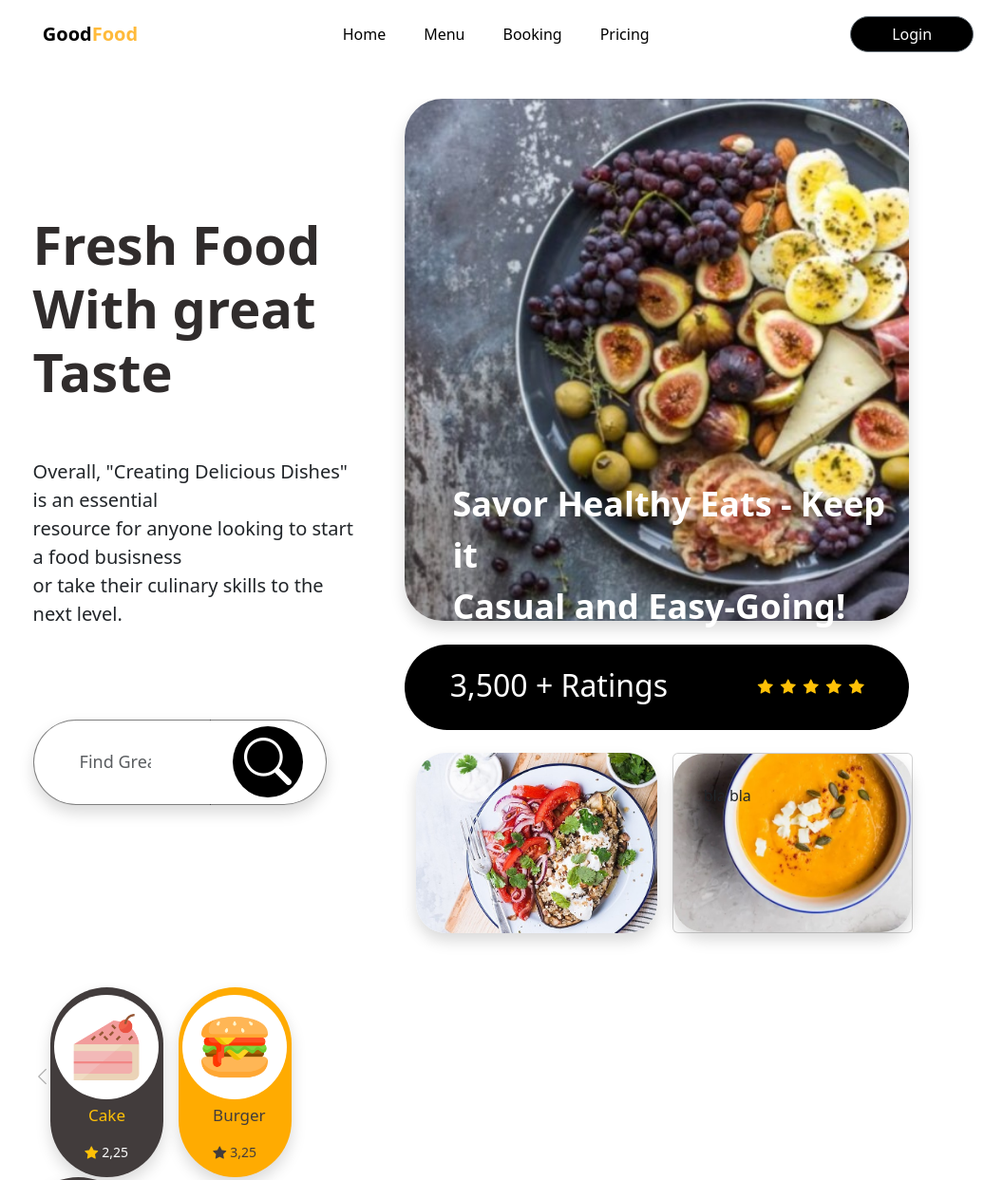
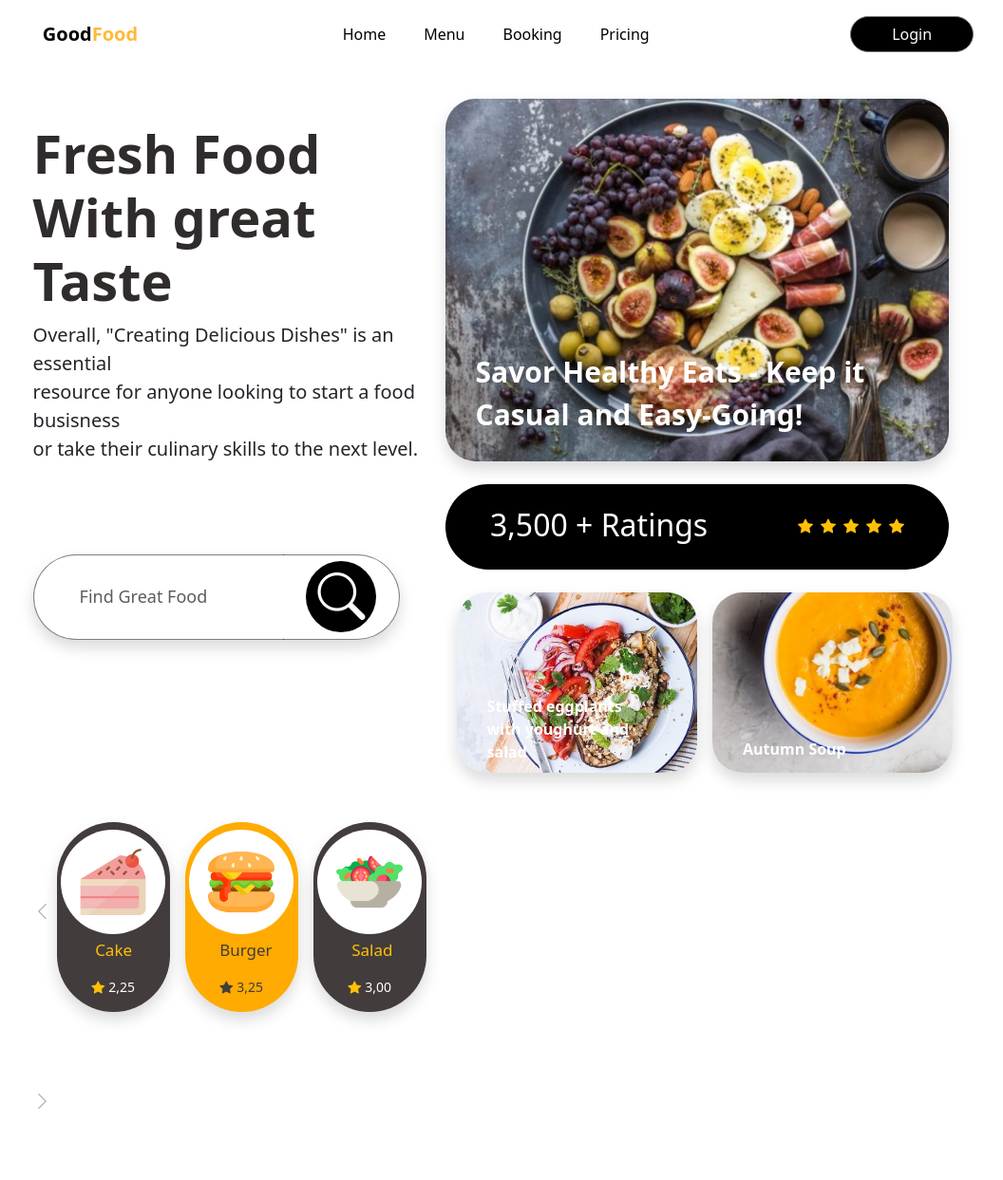
Before and after one commit to douglasadones/goodfood_learning_project, a plain HTML site: page index.html in a window 1280 px wide. Shown: the top 1243 px of the page at 95% size, without its empty margins (99-1155 px from the left). After the commit the page ends 1176 px from the top, so only its background shows below. Drawn offline with nearby package versions, Linux system fonts and the light colour scheme.

Commit message:
continuando desafio bootstrap

```diff
--- a/index.html
+++ b/index.html
@@ -16,7 +16,7 @@
 
 <body>
     <!-- NAVBAR -->
-    <nav class="navbar navbar-expand-lg bg-white px-5 py-3 d-flex justify-content-around   pb-5">
+    <nav class="navbar navbar-expand-lg bg-white px-5 py-3 d-flex justify-content-around pb-5">
         <div>
             <a class="navbar-brand fw-bold " href="#">Good<span style="color: var(--orange)">Food</span></a>
             <button class="navbar-toggler" type="button" data-bs-toggle="collapse" data-bs-target="#navbarNav"
@@ -52,13 +52,12 @@
     <!-- Main content -->
     <section>
 
-
         <div class="max-page-width d-flex container">
             <!--Left Div-->
-            <div class="col-4 pt-4">
+            <div class="pt-4">
 
                 <!-- Text -->
-                <div class="col d-flex my-5 pt-5">
+                <div class="col d-inline my-5 pt-5">
                     <h1 class="fw-bolder display-4" style="color: #302C2C">
                         Fresh Food <br> With great Taste
                     </h1>
@@ -155,11 +154,15 @@
             <!--Right Div-->
             <div class="container col-7 pe-5">
                 <div class="pb-4">
-                    <div class="bg-image shadow ">
-                        <p class=" container d-flex justify-content text-white fw-bold"
-                            style="padding-top: 400px; padding-left: 50px; font-size: 36px;">
-                            Savor Healthy Eats - Keep it <br> Casual and Easy-Going!
-                        </p>
+                    <div class="col-12 card border-0 pb-4">
+                        <img src="img/blog10-1024x683.jpeg" class="shadow img-fluid rounded-5 card-img" alt="Imagem responsiva">
+                        <div class="card-img-overlay">
+                            <div class="card-body">
+                                <p class="card-text text-white fw-bolder" style="padding-top: 50%; font-size: 30px;">
+                                    Savor Healthy Eats - Keep it <br> Casual and Easy-Going!
+                                </p>
+                            </div>
+                        </div>
                     </div>
                     <div class="col rounded-pill bg-black mb-4 py-4 d-flex justify-content-around align-content-center w-100"
                         style="height: 90px;">
@@ -175,14 +178,21 @@
                         </div>
                     </div>
                     <div class="col container d-flex pb-4 gap-3">
-                        <div class="col-6">
-                            <img src="img/prato1.jpeg" class="shadow img-fluid rounded-5 " alt="Imagem responsiva">
+                        <div class="col-6 card border-0">
+                            <img src="img/prato1.jpeg" class="shadow img-fluid rounded-5 card-img" alt="Imagem responsiva">
+                            <div class="card-img-overlay">
+                                <div class="card-body">
+                                    <p class="card-text text-white fw-bolder" style="padding-top: 40%;">
+                                        Stuffed eggplants <br> with youghurt and<br>salad
+                                    </p>
+                                </div>
+                            </div>
                         </div>
-                        <div class="col-6 card">
+                        <div class="col-6 card border-0">
                             <img src="img/asd.jpg" class="shadow card-img  img-fluid rounded-5" alt="Imagem responsiva">
                             <div class="card-img-overlay">
                                 <div class="card-body">
-                                    <p class="card-text"> bla bla</p>
+                                    <p class="card-text text-white fw-bolder" style="padding-top: 64%;">Autumn Soup</p>
                                 </div>
                             </div>
                         </div>
```
